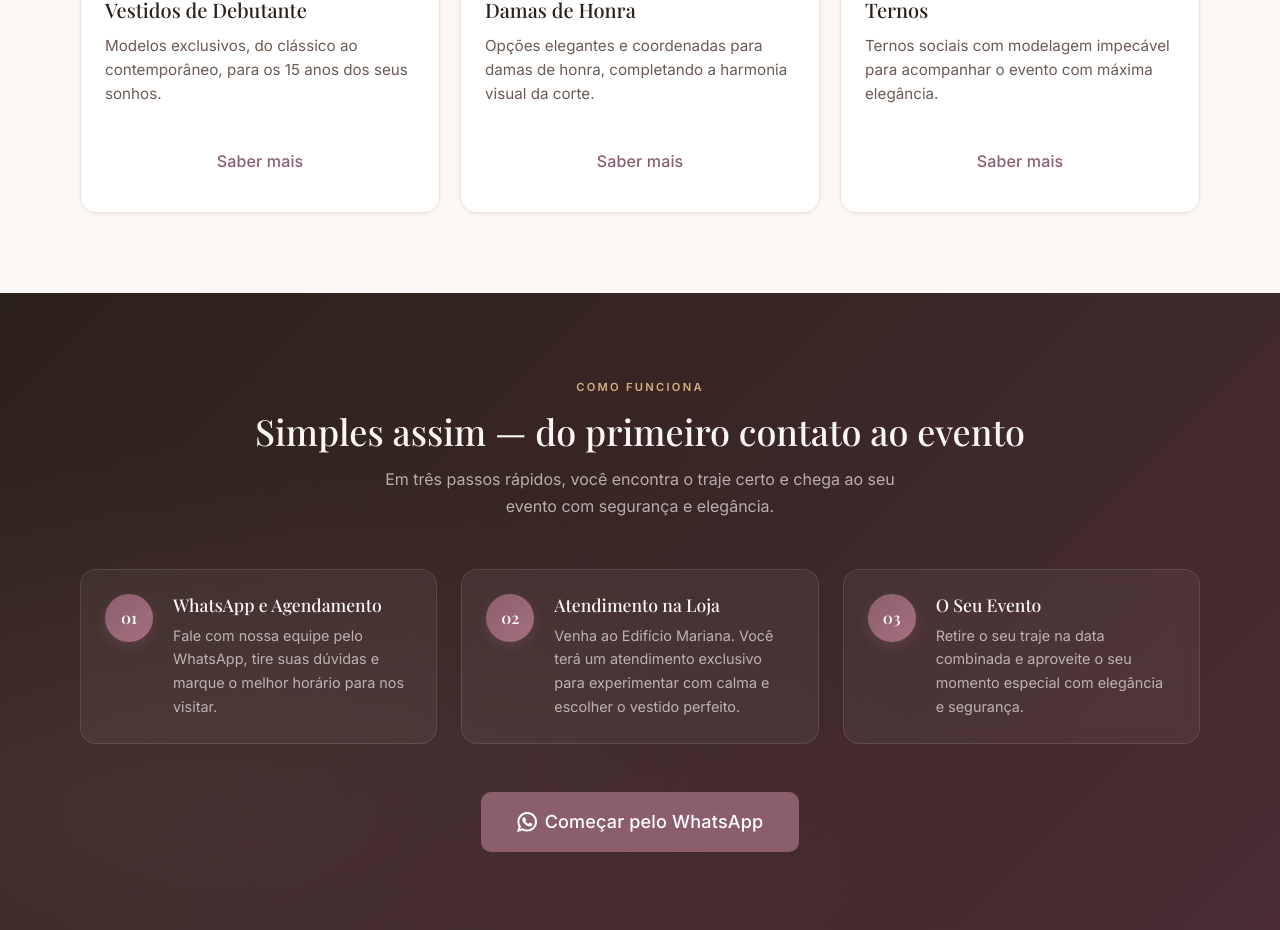
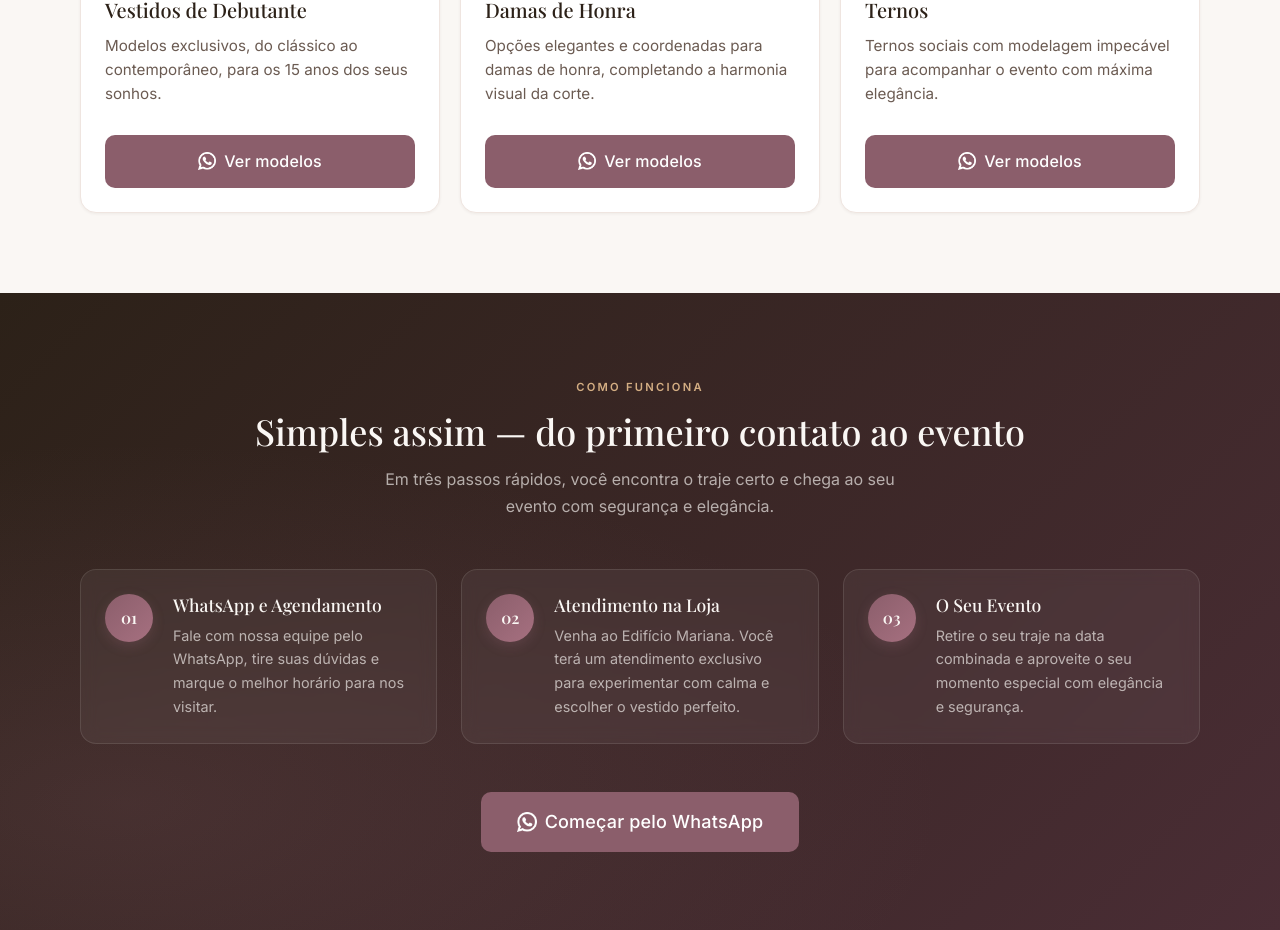
Before and after one commit to t0non/lpPuroCharme, a Next.js app: page / in a window 1280 px wide. Shown: the part 1320-2250 px from the top of the page. Built offline with nearby package versions, Linux system fonts and the light colour scheme; no server answers; a web font is replaced by a local one.

Commit message:
feat: restaura o botao CTA primary nos cards de servicos

```diff
--- a/src/components/sections/ServicesSection.tsx
+++ b/src/components/sections/ServicesSection.tsx
@@ -2,6 +2,7 @@
 
 import Image from "next/image";
 import { siteConfig } from "@/data/site";
+import { trackEvent } from "@/lib/analytics";
 
 const services = [
   {
@@ -127,10 +128,12 @@ export function ServicesSection() {
                     href={whatsappUrl}
                     target="_blank"
                     rel="noopener noreferrer"
-                    className="btn btn-outline"
+                    className="btn btn-primary"
                     style={{ marginTop: "1rem", width: "100%", justifyContent: "center" }}
+                    onClick={() => trackEvent("whatsapp_click", { label: service.id, category: "services" })}
                   >
-                    Saber mais
+                    <Image src="/images/whatsapp-icone.png" alt="WhatsApp" width={18} height={18} style={{ objectFit: "contain", filter: "brightness(0) invert(1)" }} />
+                    Ver modelos
                   </a>
                 </div>
               </div>
```
